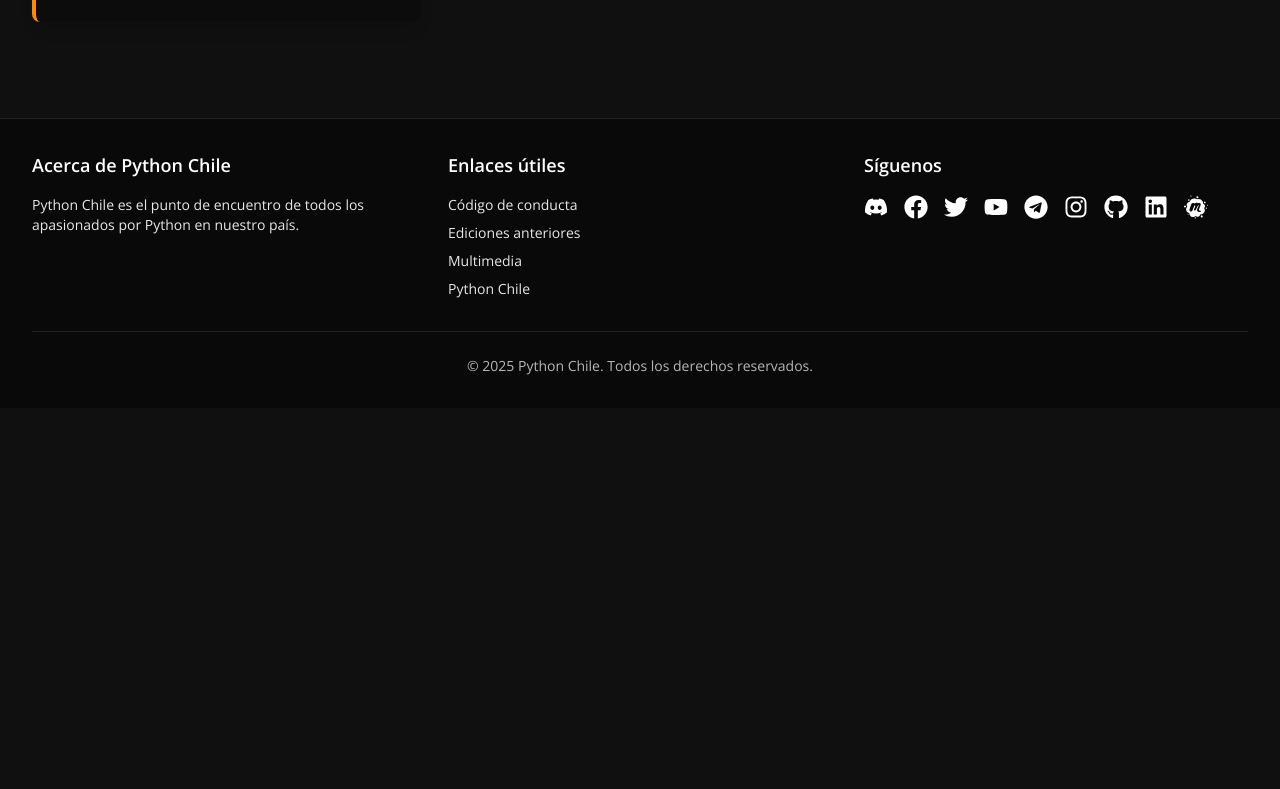
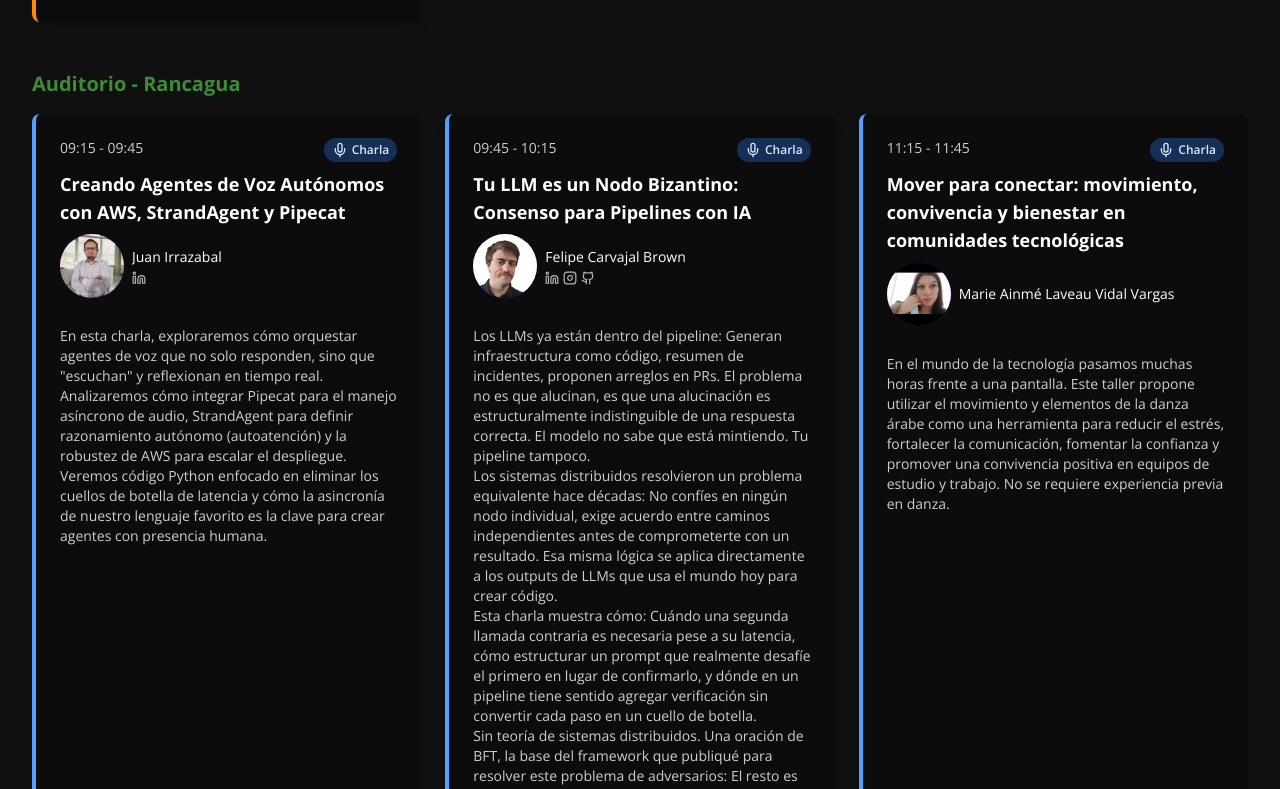
Before and after one commit to python-chile/pydaydotcl, a Next.js app: page /talks in a window 1280 px wide. Shown: the part 8051-8840 px from the top of the page. Before the commit the page ends 8459 px from the top, so only its background shows below. Built offline with nearby package versions, Linux system fonts and the light colour scheme.

Commit message:
add Rancagua agenda

```diff
--- a/src/components/TalkCard.js
+++ b/src/components/TalkCard.js
@@ -3,6 +3,8 @@ import {
   LuCoffee, LuPartyPopper, LuHandshake, LuMic,
   LuWrench, LuMapPin, LuLinkedin, LuInstagram, LuGithub, LuTwitter, LuFacebook, LuYoutube
 } from "react-icons/lu";
+import { MdElectricBolt } from "react-icons/md";
+
 
 export default function TalkCard({ talk, showRoom = false }) {
   const { title, time, speaker, speakers, description, tags, type, room, location } = talk;
@@ -55,10 +57,25 @@ export default function TalkCard({ talk, showRoom = false }) {
         icon: <LuWrench size={16} className="mr-1" />,
       }
     },
+    relampago: {
+      border: "border-l-yellow-400",
+      badge: {
+        label: "Charla relámpagos",
+        color: "bg-yellow-500/30 text-yellow-100",
+        icon: <MdElectricBolt size={16} className="mr-1" />,
+      }
+    },
+    none: {
+      border: "border-l-white-400",
+      badge: {
+        label: "",
+        color: "bg-white-500/30 text-white-100",
+        icon: <></>,
+      }
+    }
   };
 
-  const isGeneral = !normalizedSpeakers.length &&
-    (type === 'recepcion' || type === 'break' || type === 'cierre');
+  const isGeneral = !normalizedSpeakers.length && ['recepcion', 'break', 'cierre', 'relampago', 'none'].includes(type);
   if (isGeneral){
     return null;
   }
--- a/src/components/TalksTable.js
+++ b/src/components/TalksTable.js
@@ -3,6 +3,7 @@ import {
   LuCoffee, LuPartyPopper, LuHandshake, LuMic,
   LuWrench, LuMapPin, LuLinkedin
 } from "react-icons/lu";
+import { MdElectricBolt } from "react-icons/md";
 
 export default function TalksTable({talks}) {
   const ICONS = {
@@ -10,13 +11,16 @@ export default function TalksTable({talks}) {
     break: <LuCoffee size={16} className="mr-1" />,
     cierre: <LuPartyPopper size={16} className="mr-1" />,
     charla: <LuMic size={16} className="mr-1" />,
-    taller: <LuWrench size={16} className="mr-1" />
+    taller: <LuWrench size={16} className="mr-1" />,
+    relampago: <MdElectricBolt size={16} className="mr-1" />,
+    none: <></>,
   }
+  const GENERAL_TYPES = ['recepcion', 'break', 'cierre', 'relampago', 'none'];
   const rooms = [];
   const times = [];
   let rows = [];
   for (let talk of talks){
-    const isGeneral = ['recepcion', 'break', 'cierre'].includes(talk.type);
+    const isGeneral = GENERAL_TYPES.includes(talk.type);
     if (!isGeneral && !rooms.includes(talk.room)){
       rooms.push(talk.room);
     }
@@ -34,7 +38,7 @@ export default function TalksTable({talks}) {
   for (let talk of talks){
     const [start, end] = talk.time.split(' - ');
     const slot0 = times.indexOf(start);
-    const isGeneral = ['recepcion', 'break', 'cierre'].includes(talk.type);
+    const isGeneral = GENERAL_TYPES.includes(talk.type);
     if (isGeneral){
       rows[slot0] = talk;
     } else {
--- a/src/data/talks.js
+++ b/src/data/talks.js
@@ -655,7 +655,7 @@ const allTalks = [
     id: 30,
     city: "santiago",
     type: "taller",
-    title: ` PySchool: Escape Room – Misión Estación Espacial`,
+    title: `PySchool: Escape Room – Misión Estación Espacial`,
     description: `En este taller del PyDay Santiago, el equipo de Python Chile te desafía a entrar a la Estación Espacial de PySchool:
     un juego de escape interactivo donde aprenderás las bases de Python desde cero, resolviendo enigmas habitación por habitación escribiendo código real por primera vez.`,
     time: "10:30 - 11:30",
@@ -668,6 +668,159 @@ const allTalks = [
     level: "Principiante",
     tags: ["Educación"],
   },
+  {
+    id: 31,
+    city: "rancagua",
+    type: "recepcion",
+    title: "Bienvenida",
+    description: "",
+    time: "09:00 - 09:15",
+    room: "Auditorio",
+    speakers: [],
+  },
+  {
+    id: 32,
+    city: "rancagua",
+    type: "charla",
+    title: `Creando Agentes de Voz Autónomos con AWS, StrandAgent y Pipecat`,
+    description: `En esta charla,
+    exploraremos cómo orquestar agentes de voz que no solo responden,
+    sino que "escuchan" y reflexionan en tiempo real.
+    Analizaremos cómo integrar Pipecat para el manejo asíncrono de audio,
+    StrandAgent para definir razonamiento autónomo (autoatención)
+    y la robustez de AWS para escalar el despliegue.
+    Veremos código Python enfocado en eliminar los cuellos de botella de latencia
+    y cómo la asincronía de nuestro lenguaje favorito es la clave para crear agentes con presencia humana.`,
+    time: "09:15 - 09:45",
+    room: "Auditorio",
+    speakers: [{
+      name: "Juan Irrazabal",
+      image: "/images/speakers/juan-irrazabal.webp",
+      socials: {
+          linkedin: "https://www.linkedin.com/in/jirrazabalt/",
+        }
+    }],
+    category: "Agentes de IA",
+    level: "Intermedio",
+    tags: ["IA"],
+  },
+  {
+    id: 33,
+    city: "rancagua",
+    type: "charla",
+    title: `Tu LLM es un Nodo Bizantino: Consenso para Pipelines con IA`,
+    description: `Los LLMs ya están dentro del pipeline:
+    Generan infraestructura como código, resumen de incidentes, proponen arreglos en PRs.
+    El problema no es que alucinan,
+    es que una alucinación es estructuralmente indistinguible de una respuesta correcta.
+    El modelo no sabe que está mintiendo.
+    Tu pipeline tampoco.<br/>
+    Los sistemas distribuidos resolvieron un problema equivalente hace décadas:
+    No confíes en ningún nodo individual,
+    exige acuerdo entre caminos independientes antes de comprometerte con un resultado.
+    Esa misma lógica se aplica directamente a los outputs de LLMs que usa el mundo hoy para crear código.<br/>
+    Esta charla muestra cómo:
+    Cuándo una segunda llamada contraria es necesaria pese a su latencia,
+    cómo estructurar un prompt que realmente desafíe el primero en lugar de confirmarlo,
+    y dónde en un pipeline tiene sentido agregar verificación sin convertir cada paso en un cuello de botella.<br/>
+    Sin teoría de sistemas distribuidos.
+    Una oración de BFT, la base del framework que publiqué para resolver este problema de adversarios:
+    El resto es arquitectura de pipelines.<br/>
+    Al salir vas a tener:<br/>
+    1. Una regla de decisión para cuándo agregar verificación de confrontación a una llamada del LLM.<br/>
+    2. Una estructura de prompt concreta que hace que un segundo modelo actúe como su oponente.<br/>
+    3. Un framework de tradeoff latencia/confianza para decidir dónde vale el costo.`,
+    time: "09:45 - 10:15",
+    room: "Auditorio",
+    speakers: [{
+      name: "Felipe Carvajal Brown",
+      image: "/images/speakers/felipe-carvajal-brown.webp",
+      socials: {
+          linkedin: "https://www.linkedin.com/in/fcarvajalbrown/",
+          github: "https://github.com/fcarvajalbrown",
+          instagram: "https://www.instagram.com/fcarvajalbrown/"
+        }
+    }],
+    category: "IA",
+    level: "Avanzado",
+    tags: ["IA"],
+  },
+  {
+    id: 34,
+    city: "rancagua",
+    type: "none",
+    title: `Por definir`,
+    description: ``,
+    time: "10:15 - 10:45",
+    room: "Auditorio",
+    speakers: [],
+    category: "Agentes de IA",
+    level: "Intermedio",
+    tags: ["IA"],
+  },
+  {
+    id: 35,
+    city: "rancagua",
+    type: "break",
+    title: "Pausa",
+    description: "",
+    time: "10:45 - 11:15",
+    room: "Auditorio",
+    speaker: null,
+  },
+
+  {
+    id: 36,
+    city: "rancagua",
+    type: "charla",
+    title: `Mover para conectar: movimiento, convivencia y bienestar en comunidades tecnológicas`,
+    description: `En el mundo de la tecnología pasamos muchas horas frente a una pantalla.
+    Este taller propone utilizar el movimiento
+    y elementos de la danza árabe como una herramienta para reducir el estrés,
+    fortalecer la comunicación, fomentar la confianza
+    y promover una convivencia positiva en equipos de estudio y trabajo.
+    No se requiere experiencia previa en danza.`,
+    time: "11:15 - 11:45",
+    room: "Auditorio",
+    speakers: [{
+      name: "Marie Ainmé Laveau Vidal Vargas",
+      image: "/images/speakers/marie-vidal.webp",
+      socials: {}
+    }],
+    category: "Educación y Comunidad.",
+    level: "Principiante",
+    tags: ["Comunidad", "Danza"],
+  },
+  {
+    id: 37,
+    city: "rancagua",
+    type: "none",
+    title: "Por definir",
+    description: "",
+    time: "11:45 - 12:15",
+    room: "Auditorio",
+    speakers: [],
+  },
+  {
+    id: 38,
+    city: "rancagua",
+    type: "relampago",
+    title: "Charlas relámpago",
+    description: "",
+    time: "12:15 - 12:45",
+    room: "Auditorio",
+    speakers: [],
+  },
+  {
+    id: 39,
+    city: "rancagua",
+    type: "cierre",
+    title: "Cierre",
+    description: "",
+    time: "12:45 - 13:00",
+    room: "Auditorio",
+    speaker: null,
+  },
 ];
 
 export default allTalks;
```
Also changed, not shown: public/images/speakers/juan-irrazabal.webp (added), public/images/speakers/marie-vidal.webp (added).
